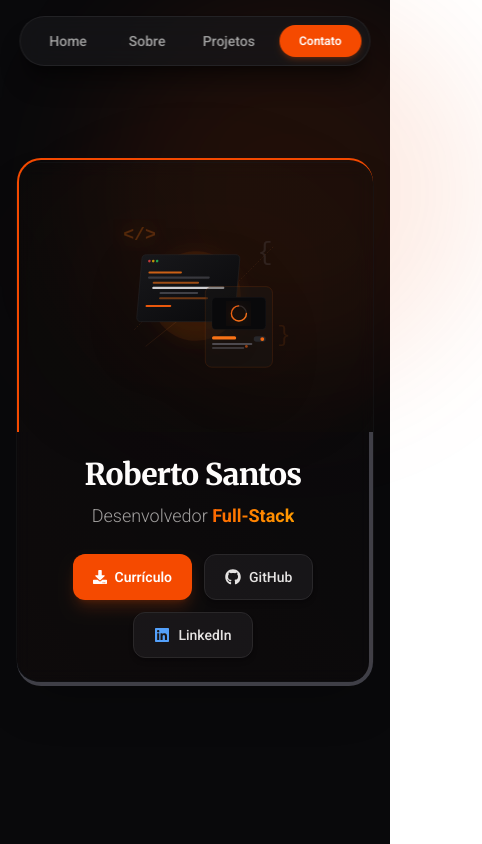
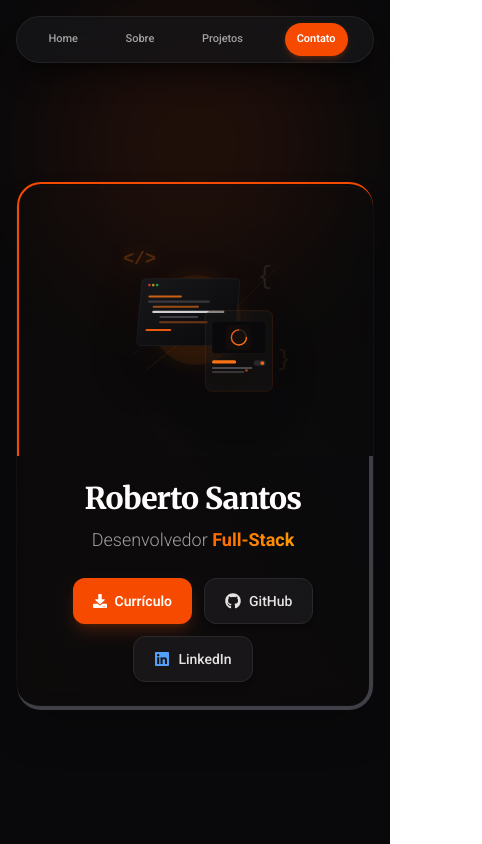
Before and after one commit to RobertoSantos98/Portifoliov2, a React (Vite) app: page / in a window 390 px wide. Shown: the top 844 px of the page, 482 px wide, since content can reach past the window. Built offline with nearby package versions, Linux system fonts and the light colour scheme; a web font is replaced by a local one.

Commit message:
Changes to be committed: 	modified:   src/pages/home.jsx

```diff
--- a/src/pages/home.jsx
+++ b/src/pages/home.jsx
@@ -1,8 +1,8 @@
 import { useState } from "react";
 import {
-    FaFigma, FaGithub, FaDownload, FaLinkedin, FaJava, FaReact, FaJs,
-    FaHtml5, FaMobile, FaLayerGroup, FaStackOverflow, FaConnectdevelop,
-    FaCode
+  FaFigma, FaGithub, FaDownload, FaLinkedin, FaJava, FaReact, FaJs,
+  FaHtml5, FaMobile, FaLayerGroup, FaStackOverflow, FaConnectdevelop,
+  FaCode
 } from 'react-icons/fa';
 
 import Header from "../layouts/header";
@@ -29,37 +29,38 @@ export default function Home() {
     };
 
     return (
-        <div className="bg-zinc-950 text-white font-roboto antialiased selection:bg-orange-500 selection:text-white overflow-x-hidden">
+        /* overflow-x-hidden aqui cria a "parede" invisível que impede qualquer elemento de vazar para a direita */
+        <div className="relative w-full min-h-screen bg-zinc-950 text-white font-roboto antialiased selection:bg-orange-500 selection:text-white overflow-x-hidden">
 
-            {/* Ambient Glow Effects (Luzes de fundo sutis) */}
-            <div className="absolute top-0 left-1/4 w-96 h-96 bg-orange-600/10 rounded-full blur-3xl pointer-events-none" />
-            <div className="absolute top-[120vh] right-1/4 w-[500px] h-[500px] bg-zinc-800/20 rounded-full blur-3xl pointer-events-none" />
+            {/* Ambient Glow Effects - Protegidos para não estourarem no mobile */}
+            <div className="absolute top-0 left-1/2 -translate-x-1/2 w-72 h-72 sm:w-96 sm:h-96 bg-orange-600/10 rounded-full blur-3xl pointer-events-none" />
+            <div className="hidden sm:block absolute top-[120vh] right-1/4 w-[500px] h-[500px] bg-zinc-800/20 rounded-full blur-3xl pointer-events-none" />
 
-            {/* Header Flutuante Premium com Glassmorphism */}
-            <header className="fixed top-4 left-1/2 -translate-x-1/2 z-50 w-[90%] max-w-2xl bg-zinc-900/70 backdrop-blur-md border border-zinc-800/80 rounded-full px-2 py-1.5 shadow-xl shadow-black/40">
+            {/* Header Flutuante Premium com Centralização Nativa */}
+            <header className="fixed top-4 inset-x-0 mx-auto z-50 w-[92%] max-w-2xl bg-zinc-900/70 backdrop-blur-md border border-zinc-800/80 rounded-full px-2 py-1.5 shadow-xl shadow-black/40">
                 <nav className="w-full">
-                    <ul className="flex items-center justify-between sm:justify-end sm:gap-2">
-                        <li className="flex-1 sm:flex-initial text-center">
-                            <button onClick={() => scrollToElement("sessaoHome")} className="w-full py-2 px-4 hover:text-orange-500 text-neutral-400 text-sm font-medium transition-colors">
+                    <ul className="flex items-center justify-around sm:justify-end sm:gap-2 w-full">
+                        <li className="text-center">
+                            <button onClick={() => scrollToElement("sessaoHome")} className="py-2 px-1.5 sm:px-4 hover:text-orange-500 text-neutral-400 text-[11px] sm:text-sm font-medium transition-colors whitespace-nowrap">
                                 Home
                             </button>
                         </li>
-                        <li className="flex-1 sm:flex-initial text-center">
-                            <button onClick={() => scrollToElement("sessaoSobre")} className="w-full py-2 px-4 hover:text-orange-500 text-neutral-400 text-sm font-medium transition-colors">
+                        <li className="text-center">
+                            <button onClick={() => scrollToElement("sessaoSobre")} className="py-2 px-1.5 sm:px-4 hover:text-orange-500 text-neutral-400 text-[11px] sm:text-sm font-medium transition-colors whitespace-nowrap">
                                 Sobre
                             </button>
                         </li>
-                        <li className="flex-1 sm:flex-initial text-center">
-                            <button onClick={() => scrollToElement("sessaoProjetos")} className="w-full py-2 px-4 hover:text-orange-500 text-neutral-400 text-sm font-medium transition-colors">
+                        <li className="text-center">
+                            <button onClick={() => scrollToElement("sessaoProjetos")} className="py-2 px-1.5 sm:px-4 hover:text-orange-500 text-neutral-400 text-[11px] sm:text-sm font-medium transition-colors whitespace-nowrap">
                                 Projetos
                             </button>
                         </li>
-                        <li className="pl-2">
+                        <li className="sm:pl-2">
                             <a
                                 href="https://www.linkedin.com/in/robertosantos98"
                                 target="_blank"
                                 rel="noreferrer"
-                                className="inline-block bg-orange-600 hover:bg-orange-500 text-white text-xs sm:text-sm font-semibold py-2 px-5 rounded-full transition-all duration-200 shadow-md shadow-orange-600/20"
+                                className="inline-block bg-orange-600 hover:bg-orange-500 text-white text-[11px] sm:text-sm font-semibold py-2 px-3 sm:px-5 rounded-full transition-all duration-200 shadow-md shadow-orange-600/20 whitespace-nowrap"
                             >
                                 Contato
                             </a>
@@ -69,23 +70,15 @@ export default function Home() {
             </header>
 
             {/* Seção Hero / Home */}
-            {/* md:h-screen garante que no notebook o container ocupe exatamente o tamanho da janela, sem scroll */}
-            <section id="sessaoHome" className="w-full min-h-screen md:h-screen flex items-center justify-center py-24 md:py-0 px-4 md:px-12 relative box-border">
+            <section id="sessaoHome" className="w-full min-h-screen max-h-320 flex items-center justify-center pt-24 pb-12 px-4 md:px-12 box-border">
 
-                {/*
-      h-auto no mobile para fluir bem, md:h-[70vh] para notebooks.
-      O segredo está no max-h-[520px] que impede o bloco de estourar em telas de laptop menores.
-    */}
-                <div className="w-[95vw] max-w-7xl h-auto md:h-[70vh] max-h-[520px] lg:max-h-[680px] flex flex-col md:flex-row items-stretch justify-center shadow-2xl rounded-3xl bg-zinc-900/10 backdrop-blur-sm border border-zinc-900/50 relative">
+                {/* Trocado w-[95vw] por w-full max-w-7xl para evitar quebras no motor do Safari/Chrome mobile */}
+                <div className="w-full max-w-7xl h-auto md:h-[70vh] max-h-[520px] lg:max-h-[680px] flex flex-col md:flex-row items-stretch justify-center shadow-2xl rounded-3xl bg-zinc-900/10 backdrop-blur-sm border border-zinc-900/50 relative">
 
-                    {/* Efeito sutil de luz interna no grande painel */}
                     <div className="absolute inset-0 bg-linear-to-tr from-orange-600/[0.02] to-transparent rounded-3xl pointer-events-none" />
 
-
+                    {/* Lado Esquerdo: Imagem */}
                     <div className="flex flex-1 items-center justify-center border-l-2 border-t-2 border-orange-600 p-6 md:p-8 rounded-t-3xl md:rounded-tr-none md:rounded-bl-none md:rounded-tl-3xl relative">
-                        <div className="absolute inset-0 bg-orange-600/1 rounded-full blur-3xl pointer-events-none" />
-
-
                         <img
                             src={ImagemHome}
                             alt="Ilustração"
@@ -93,10 +86,8 @@ export default function Home() {
                         />
                     </div>
 
-
+                    {/* Lado Direito: Texto */}
                     <div className="flex flex-col justify-center items-center md:items-start flex-1 border-r-4 border-b-4 border-zinc-700 rounded-b-3xl md:rounded-bl-none md:rounded-tr-none md:rounded-br-3xl p-6 sm:p-10 md:p-12 lg:p-16 bg-zinc-950/20">
-
-
                         <div className="space-y-2 text-center md:text-left w-full">
                             <h1 className="text-3xl sm:text-5xl lg:text-5xl xl:text-6xl font-extrabold font-merriweather tracking-tight leading-tight text-white">
                                 Roberto Santos
@@ -105,7 +96,6 @@ export default function Home() {
                                 Desenvolvedor <span className="bg-gradient-to-r from-orange-500 to-amber-500 bg-clip-text text-transparent font-bold">Full-Stack</span>
                             </p>
                         </div>
-
 
                         <div className="flex flex-wrap justify-center md:justify-start gap-3 mt-6 text-xs w-full">
                             <a
@@ -116,7 +106,6 @@ export default function Home() {
                                 <FaDownload />
                                 Currículo
                             </a>
-
                             <a
                                 href="https://www.github.com/RobertoSantos98"
                                 target="_blank"
@@ -126,7 +115,6 @@ export default function Home() {
                                 <FaGithub className="text-base" />
                                 GitHub
                             </a>
-
                             <a
                                 href="https://www.linkedin.com/in/robertosantos98"
                                 target="_blank"
@@ -137,20 +125,17 @@ export default function Home() {
                                 LinkedIn
                             </a>
                         </div>
-
                     </div>
 
                 </div>
             </section>
 
             {/* Seção Sobre */}
-            <section id="sessaoSobre" className="w-full flex min-h-screen items-center justify-center py-20 border-t border-zinc-900 bg-zinc-950/40">
+            <section id="sessaoSobre" className="w-full flex min-h-screen max-h-320 items-center justify-center py-20 border-t border-zinc-900 bg-zinc-950/40">
                 <div className="max-w-5xl w-full mx-auto px-4">
-
                     <div className="w-full flex flex-col items-center gap-6 text-neutral-300 px-4 text-center">
                         <h2 className="text-3xl lg:text-5xl font-extrabold text-white tracking-tight">Sobre Mim</h2>
                         <div className="w-16 h-1 bg-orange-600 rounded-full -mt-2" />
-
                         <div className="space-y-4 max-w-3xl text-sm sm:text-base md:text-lg leading-relaxed text-neutral-400 font-normal">
                             <p>
                                 Desenvolvedor <span className="font-semibold text-orange-500">Full-Stack</span> formado em Análise e Desenvolvimento de Sistemas, apaixonado por tecnologia e pela construção de soluções eficientes e escaláveis. Possuo experiência no desenvolvimento de aplicações mobile e web, utilizando tecnologias como <strong>React</strong> e <strong>React Native</strong> no front-end.
@@ -161,42 +146,26 @@ export default function Home() {
                         </div>
                     </div>
 
-                    {/* Tecnologias Horizontal List Refinada */}
                     <div className="flex flex-col items-center mt-16 w-full gap-6">
-                        <h3 className="text-xl lg:text-2xl font-bold text-zinc-400">
-                            Tecnologias e Ferramentas
-                        </h3>
-
+                        <h3 className="text-xl lg:text-2xl font-bold text-zinc-400">Tecnologias e Ferramentas</h3>
                         <div className="overflow-x-auto w-full scrollbar-none py-4">
                             <div className="flex gap-4 w-max mx-auto px-4">
                                 {tec.map((t) => (
-                                    <div
-                                        key={t.id}
-                                        className="flex flex-col items-center justify-center h-32 w-28 bg-zinc-900/50 border border-zinc-800 rounded-2xl hover:bg-zinc-900 hover:border-orange-500 transition-all duration-300 transform hover:-translate-y-2 hover:shadow-xl hover:shadow-orange-600/5 group"
-                                    >
-                                        <span className="text-4xl text-zinc-400 group-hover:text-orange-500 transition-colors duration-300">
-                                            {t.icone}
-                                        </span>
-                                        <span className="text-xs mt-3 text-zinc-400 group-hover:text-zinc-200 text-center font-medium transition-colors">
-                                            {t.nome}
-                                        </span>
+                                    <div key={t.id} className="flex flex-col items-center justify-center h-32 w-28 bg-zinc-900/50 border border-zinc-800 rounded-2xl hover:bg-zinc-900 hover:border-orange-500 transition-all duration-300 transform hover:-translate-y-2 hover:shadow-xl hover:shadow-orange-600/5 group">
+                                        <span className="text-4xl text-zinc-400 group-hover:text-orange-500 transition-colors duration-300">{t.icone}</span>
+                                        <span className="text-xs mt-3 text-zinc-400 group-hover:text-zinc-200 text-center font-medium transition-colors">{t.nome}</span>
                                     </div>
                                 ))}
                             </div>
                         </div>
                     </div>
-
                 </div>
             </section>
 
-            {/* Seção Métricas em Formato Bento Grid */}
-            <section className="w-full flex min-h-screen items-center justify-center border-t border-b border-zinc-900 py-20 px-4">
+            {/* Seção Métricas Bento Grid */}
+            <section className="w-full flex min-h-screen max-h-320 items-center justify-center border-t border-b border-zinc-900 py-20 px-4">
                 <div className="flex flex-col lg:flex-row w-full max-w-6xl items-center justify-center gap-12">
-
-                    {/* Grid de Alta Performance (Bento Style) */}
                     <div className="grid grid-cols-1 sm:grid-cols-2 gap-4 w-full max-w-xl">
-
-                        {/* Card Grande Laranja */}
                         <div className="bg-gradient-to-br from-orange-600 to-amber-600 flex items-start flex-col justify-between p-6 h-44 rounded-3xl shadow-xl shadow-orange-600/5 sm:col-span-2 transform hover:scale-[1.01] transition-transform">
                             <span className="text-5xl font-black font-merriweather tracking-tight">+5</span>
                             <div>
@@ -204,8 +173,6 @@ export default function Home() {
                                 <p className="text-xs text-orange-100/80 mt-1">Sistemas completos desenvolvidos de ponta a ponta.</p>
                             </div>
                         </div>
-
-                        {/* Card Web e Mobile */}
                         <div className="bg-zinc-900 border border-zinc-800/80 flex items-start flex-col justify-between p-6 h-44 rounded-3xl transform hover:scale-[1.01] transition-transform group hover:border-zinc-700">
                             <span className="text-3xl text-orange-500"><FaStackOverflow /></span>
                             <div>
@@ -213,8 +180,6 @@ export default function Home() {
                                 <p className="text-xs text-neutral-400 mt-1">Interfaces responsivas e aplicativos nativos fluidos.</p>
                             </div>
                         </div>
-
-                        {/* Card APIs */}
                         <div className="bg-zinc-900 border border-zinc-800/80 flex items-start flex-col justify-between p-6 h-44 rounded-3xl transform hover:scale-[1.01] transition-transform group hover:border-zinc-700">
                             <span className="text-3xl text-orange-500"><FaConnectdevelop /></span>
                             <div>
@@ -222,9 +187,7 @@ export default function Home() {
                                 <p className="text-xs text-neutral-400 mt-1">Back-ends performáticos construídos em C# e Java.</p>
                             </div>
                         </div>
-
-                        {/* Card Total Repos */}
-                        <div className="bg-zinc-900 border border-zinc-800/80 flex items-start flex-col justify-between p-6 h-40 rounded-3xl sm:col-span-2 transform hover:scale-[1.01] transition-transform group hover:border-zinc-700 flex-row items-center gap-4">
+                        <div className="bg-zinc-900 border border-zinc-800/80 flex justify-between p-6 h-40 rounded-3xl sm:col-span-2 transform hover:scale-[1.01] transition-transform group hover:border-zinc-700 flex-row items-center gap-4">
                             <span className="text-4xl font-black text-zinc-700 group-hover:text-orange-500/80 transition-colors">+20</span>
                             <div>
                                 <h4 className="text-sm font-bold text-zinc-200 group-hover:text-white transition-colors">Projetos e Repositórios</h4>
@@ -232,22 +195,18 @@ export default function Home() {
                             </div>
                         </div>
                     </div>
-
-                    {/* Imagem de Destaque Lateral */}
                     <div className="w-full max-w-md items-center flex justify-center relative">
-                        <div className="absolute inset-0 bg-orange-600/5 rounded-full blur-3xl pointer-events-none" />
-                        <img src={ImagemDestaque} alt="Destaques do Ecossistema" className="w-80 lg:w-md drop-shadow-2xl opacity-90 hover:opacity-100 transition-opacity duration-300" />
+                        <img src={ImagemDestaque} alt="Destaques" className="w-80 lg:w-md drop-shadow-2xl opacity-90" />
                     </div>
-
                 </div>
             </section>
 
-            {/* Container de Projetos (Carrossel Swiper) */}
+            {/* Container de Projetos */}
             <div id="sessaoProjetos" className="bg-zinc-950/20">
                 <Tecnologias />
             </div>
 
-            {/* Footer Minimalista e Moderno */}
+            {/* Footer */}
             <footer className="border-t border-zinc-900 bg-zinc-950 flex h-24 justify-center items-center text-xs sm:text-sm text-neutral-500 font-medium tracking-wide">
                 <span>Roberto Santos &copy; 2026 &bull; Todos os direitos reservados.</span>
             </footer>
```
